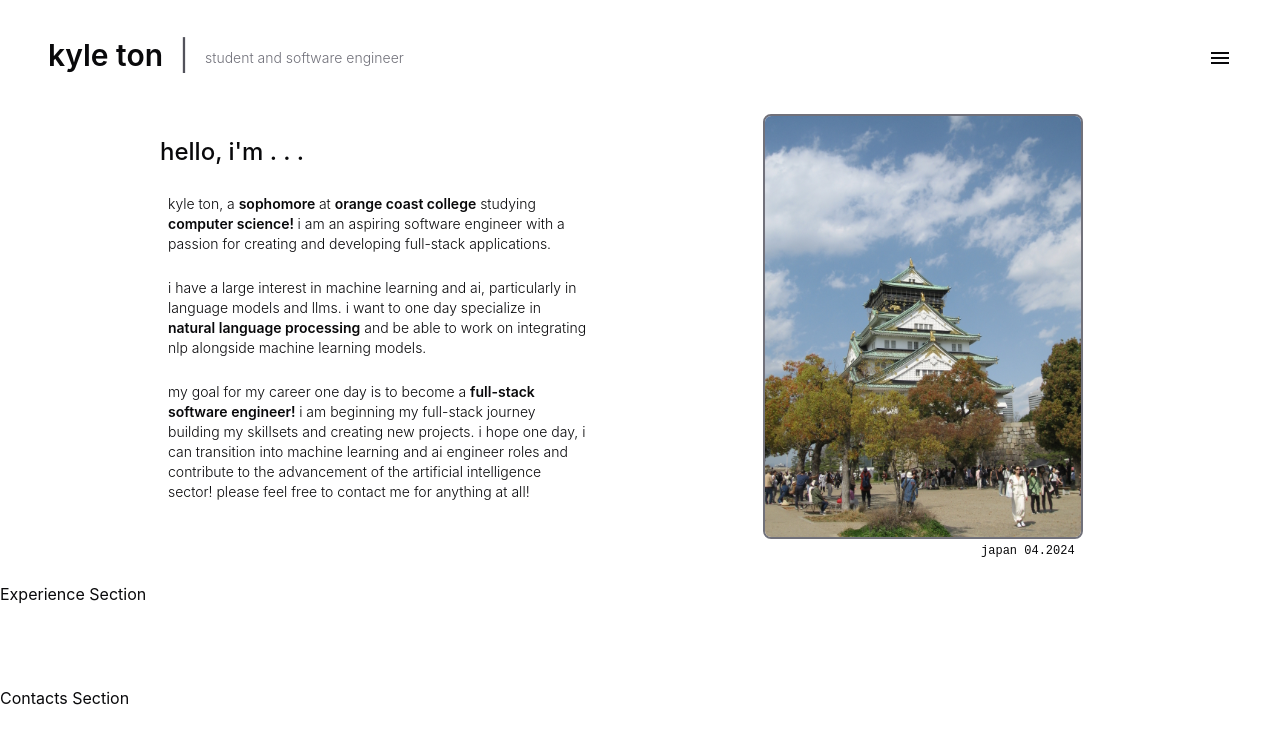
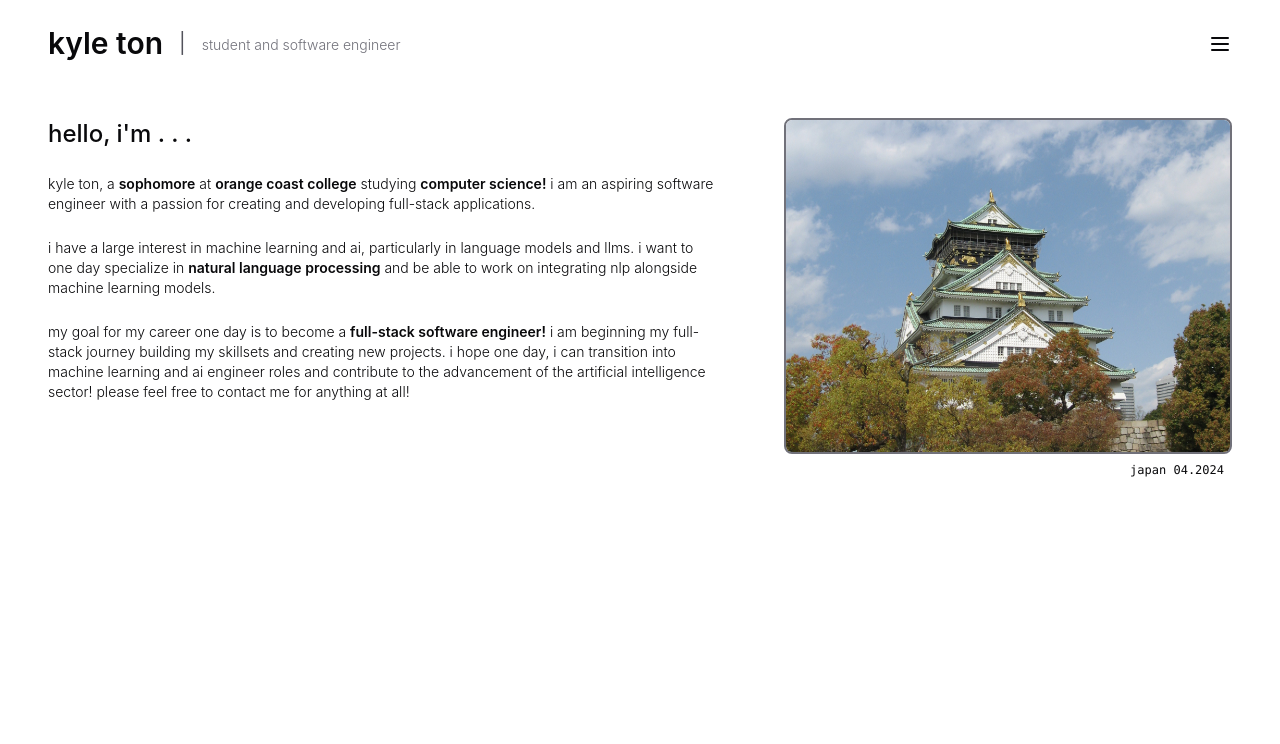
Before and after one commit to kylehton/portfolio, a Next.js app: page / in a window 1280 px wide. Shown: the top 744 px of the page. Built offline with nearby package versions, Linux system fonts and the light colour scheme.

Commit message:
somewhat finished beginning section

```diff
--- a/app/page.js
+++ b/app/page.js
@@ -1,10 +1,9 @@
 'use client';
 
 import React, { useState, useEffect } from 'react';
-import MenuIcon from "@mui/icons-material/Menu";
+import { Menu } from 'lucide-react';
 
 export default function Home() {
-
   const [isMenuOpen, setIsMenuOpen] = useState(false);
   const [currentImageIndex, setCurrentImageIndex] = useState(0);
 
@@ -32,22 +31,29 @@ export default function Home() {
   }, []);
 
   return (
-    <div>
-      <div id='header' className="flex justify-between items-center ml-12 mt-6">
-        <h1 className="font-semibold text-3xl">kyle ton
-          <span className="font-normal mx-4 text-zinc-600 ">|</span>
-          <span className="align-middle text-sm font-light text-zinc-500">
-           student and software engineer</span>
-        </h1>
-        <div className="mt-5 mr-12">
-          <div className="relative">
-            <div className="absolute right-full top-1/2 -translate-y-1/2 flex items-center mr-4">
-              {menuItems.map((item, index) => (
-                <button
+    <div className="min-h-screen bg-white">
+      {/* Header */}
+      <header className="px-4 lg:px-12 py-6">
+        <div className="flex flex-col lg:flex-row lg:justify-between lg:items-center">
+          {/* Title content */}
+          <div className="order-2 lg:order-1 flex items-center mt-6 lg:mt-0">
+            <h1 className="font-semibold text-2xl lg:text-3xl">kyle ton</h1>
+            <span className="text-xl font-normal mx-4 text-zinc-600">|</span>
+            <span className="mt-1 text-sm font-light text-zinc-500">
+              student and software engineer
+            </span>
+          </div>
+
+          {/* Menu Container */}
+          <div id="menu-container" className="order-1 lg:order-2 relative flex justify-end lg:block">
+            {/* Menu Items */}
+            <div className="absolute right-8 lg:right-full top-1/2 -translate-y-1/2 flex items-center lg:mr-4">
+              {menuItems.map((item) => (
+                <a
                   key={item.title}
                   href={item.link}
                   className={`
-                    mb-[17px] mr-8 text-lg font-normal text-zinc-600
+                    mr-4 lg:mr-8 text-sm lg:text-lg font-normal text-zinc-600
                     transition-all duration-500 ease-in-out
                     ${item.delay}
                     ${isMenuOpen
@@ -57,57 +63,67 @@ export default function Home() {
                   `}
                 >
                   {item.title}
-                </button>
+                </a>
               ))}
             </div>
 
+            {/* Menu Button */}
             <button
               onClick={() => setIsMenuOpen(!isMenuOpen)}
-              className="relative z-10 mb-4 focus:outline-none"
+              className="focus:outline-none relative z-10"
+              aria-label="Toggle menu"
             >
-              <MenuIcon />
+              <Menu className="mt-2 h-4 w-4 lg:h-6 lg:w-6" />
             </button>
           </div>
         </div>
-      </div>
-      <div id="biography" className='flex inline justify-start items-center'>
-      <div className='ml-40 mt-12 w-2/6'>
-          <h1 className='font-medium text-[24px] mb-6'>hello, i'm . . .</h1>
-          <div className='ml-2 space-y-6'>
-            <p className='font-light text-sm'>
-              kyle ton, a <span className='font-semibold'>sophomore </span>
-               at <span className='font-semibold'>orange coast college</span> studying <span className='font-semibold'>computer science! </span>
-              i am an aspiring software engineer with a passion for creating and developing full-stack applications.
+      </header>
+
+      {/* Rest of the content remains unchanged */}
+      <main className="px-4 lg:px-12 py-8">
+        <div className="flex flex-col lg:flex-row gap-8 lg:gap-16">
+          <div className="lg:w-3/5">
+            <h2 className="font-medium text-2xl mb-6">hello, i'm . . .</h2>
+            <div className="space-y-6">
+              <p className="font-light text-sm">
+                kyle ton, a <span className="font-semibold">sophomore</span> at{" "}
+                <span className="font-semibold">orange coast college</span> studying{" "}
+                <span className="font-semibold">computer science!</span> i am an
+                aspiring software engineer with a passion for creating and developing
+                full-stack applications.
               </p>
-            <p className='font-light text-sm'>
-              i have a large interest in machine learning and ai, particularly in language models and llms.
-              i want to one day specialize in <span className='font-semibold'>natural language processing</span> and be able to work on integrating nlp
-              alongside machine learning models.
+              <p className="font-light text-sm">
+                i have a large interest in machine learning and ai, particularly in
+                language models and llms. i want to one day specialize in{" "}
+                <span className="font-semibold">natural language processing</span> and
+                be able to work on integrating nlp alongside machine learning models.
               </p>
-            <p className='font-light text-sm'>
-              my goal for my career one day is to become a <span className='font-semibold'>full-stack software engineer! </span>
-              i am beginning my full-stack journey building my skillsets and creating new projects. i hope one day, i can
-              transition into machine learning and ai engineer roles and contribute to the advancement of the artificial
-              intelligence sector! please feel free to contact me for anything at all!
+              <p className="font-light text-sm">
+                my goal for my career one day is to become a{" "}
+                <span className="font-semibold">full-stack software engineer!</span> i
+                am beginning my full-stack journey building my skillsets and creating
+                new projects. i hope one day, i can transition into machine learning
+                and ai engineer roles and contribute to the advancement of the
+                artificial intelligence sector! please feel free to contact me for
+                anything at all!
               </p>
             </div>
           </div>
 
-      <div id="Image Carousel" className="ml-44 mb-48 w-1/4 h-48 m-6">
+          <div className="lg:w-2/5">
+            <div className="relative aspect-[4/3] w-full max-w-md mx-auto">
               <img
                 src={images[currentImageIndex]}
                 alt={`carousel image ${currentImageIndex + 1}`}
-          className="w-full h-auto max-h-128 rounded-lg border-2 border-zinc-500"
+                className="w-full h-full object-cover rounded-lg border-2 border-zinc-500"
               />
-        <p className='mt-1 mr-2 text-xs text-right prestige-elite'>japan 04.2024</p>
+              <p className="mr-2 mt-2 text-xs text-right font-mono">japan 04.2024</p>
             </div>
           </div>
-      <div id="experience" className="mt-20">
-        <h2>Experience Section</h2>
         </div>
-      <div id="socials" className="mt-20">
-        <h2>Contacts Section</h2>
-      </div>
+      </main>
+
+
     </div>
   );
 }
```
Lines whose indentation alone changed are shown as unchanged.
